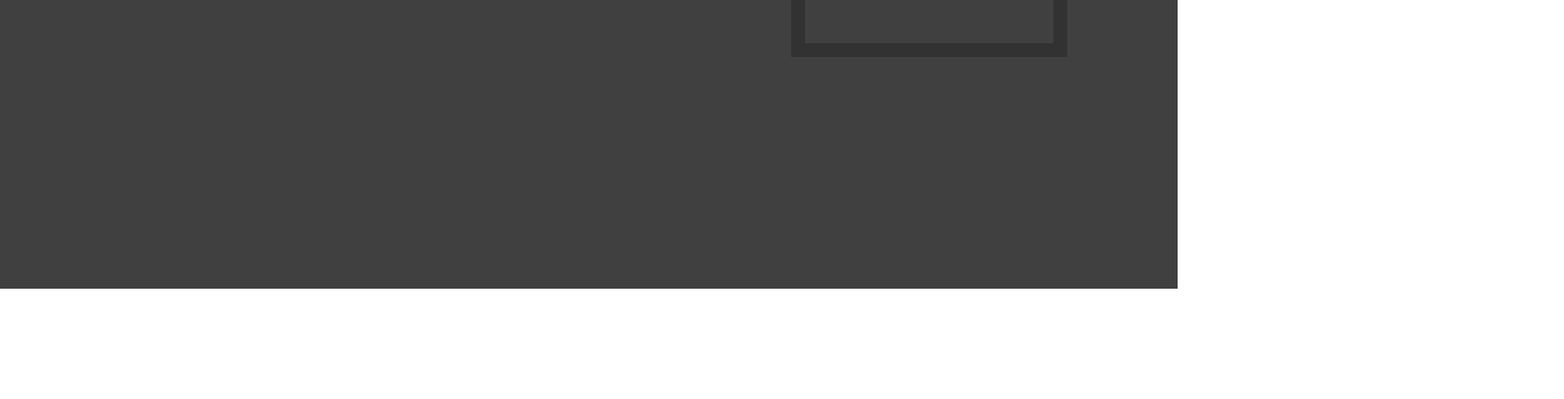
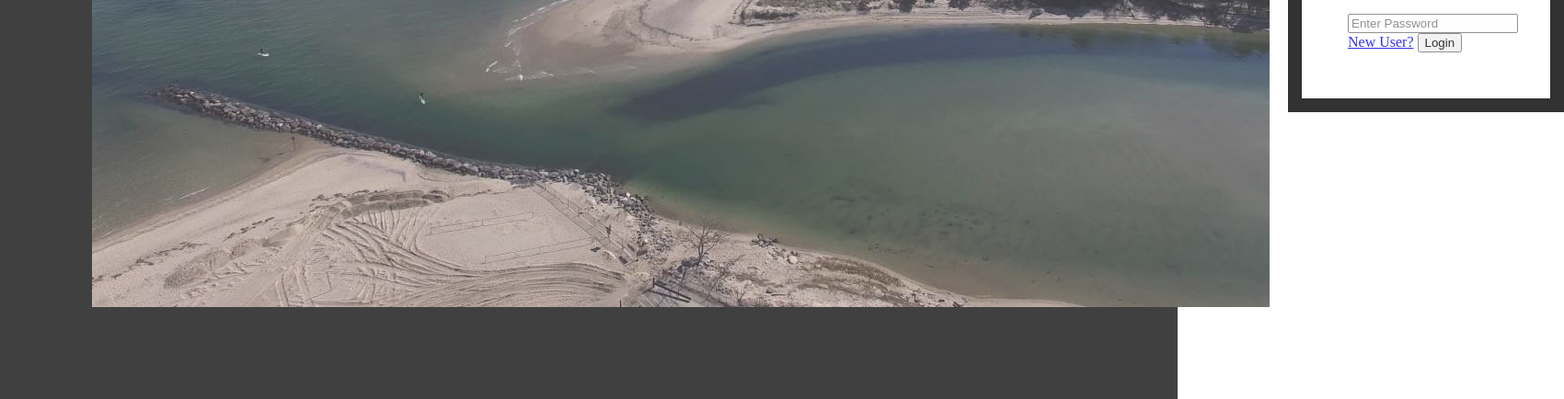
Before and after one commit to BHS-InvenTeam-2022/M.U.S.C.L.E, a plain HTML site: page Web/login.html in a window 1280 px wide. Shown: the part 486-920 px from the top of the page at 92% size, 1700 px wide, since content can reach past the window. Before the commit the page ends 800 px from the top, so only its background shows below. Drawn offline with Linux system fonts and the light colour scheme.

Commit message:
Update login.html

```diff
--- a/Web/login.html
+++ b/Web/login.html
@@ -27,7 +27,7 @@
 
     <main>
         <section class="showcase">
-            <img class="bgimg" src="/M.U.S.C.L.E-master/Web/Images/maxresdefault.jpg">
+            <img class="bgimg" src="./img/maxresdefault.jpg" alt="background">
 
             <div class="overlay"></div>
 
```
